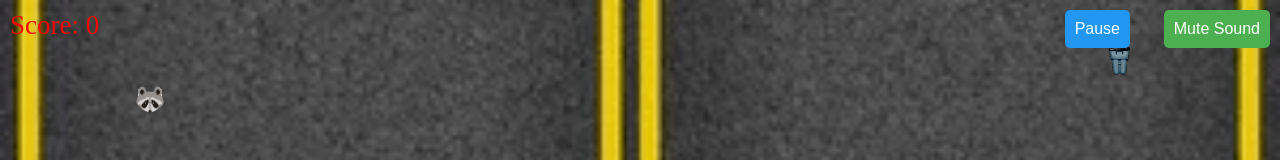
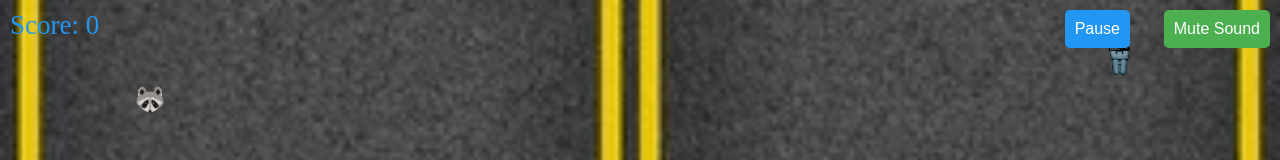
Before and after one commit to B3ND1X/trash-panda, a plain HTML site: page index.html in a window 1280 px wide. Shown: the top 160 px of the page. Drawn offline with Linux system fonts and the light colour scheme.

Commit message:
Update styles.css

```diff
--- a/styles.css
+++ b/styles.css
@@ -32,7 +32,7 @@ canvas {
     top: 10px;
     left: 10px;
     font-size: 27px;
-    color: red;
+    color: #2196F3;
 }
 
 #pauseButton,
```
